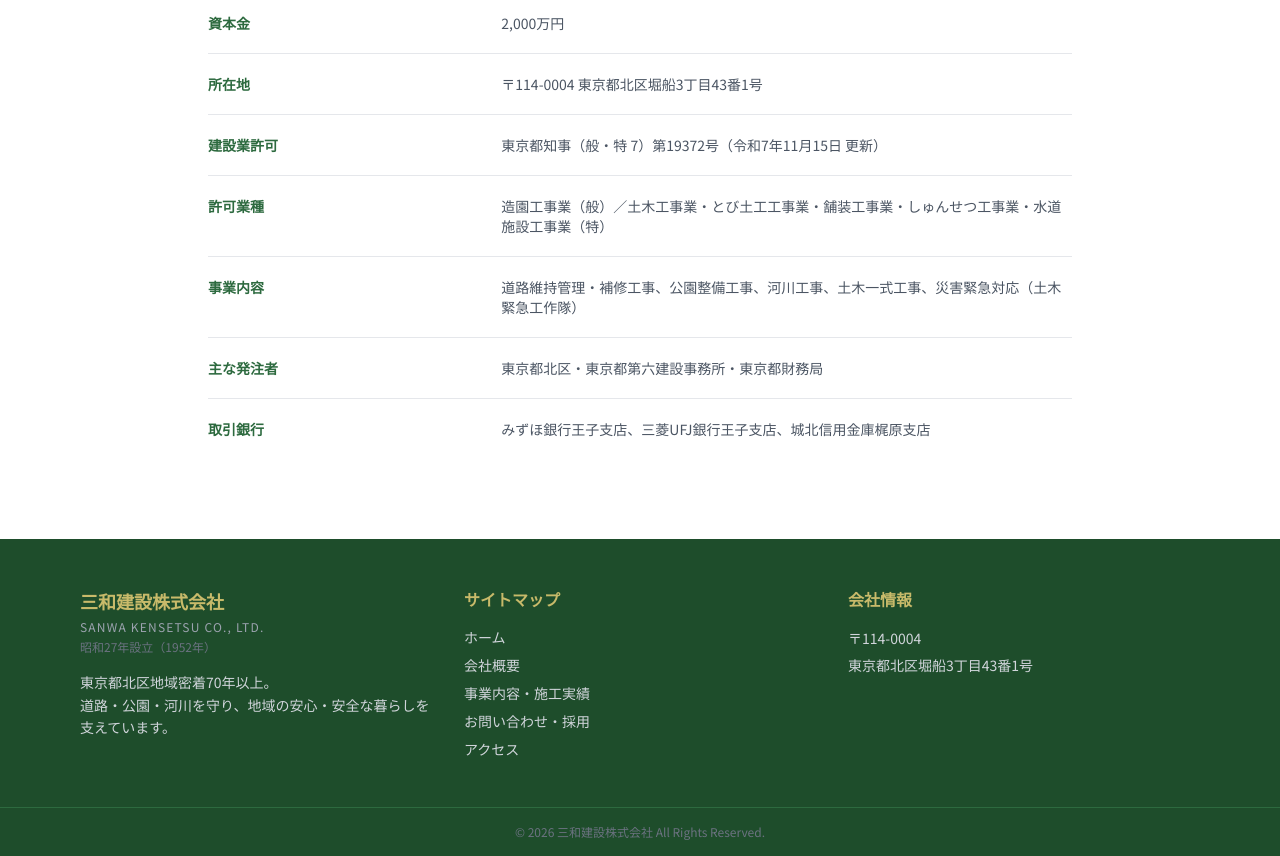
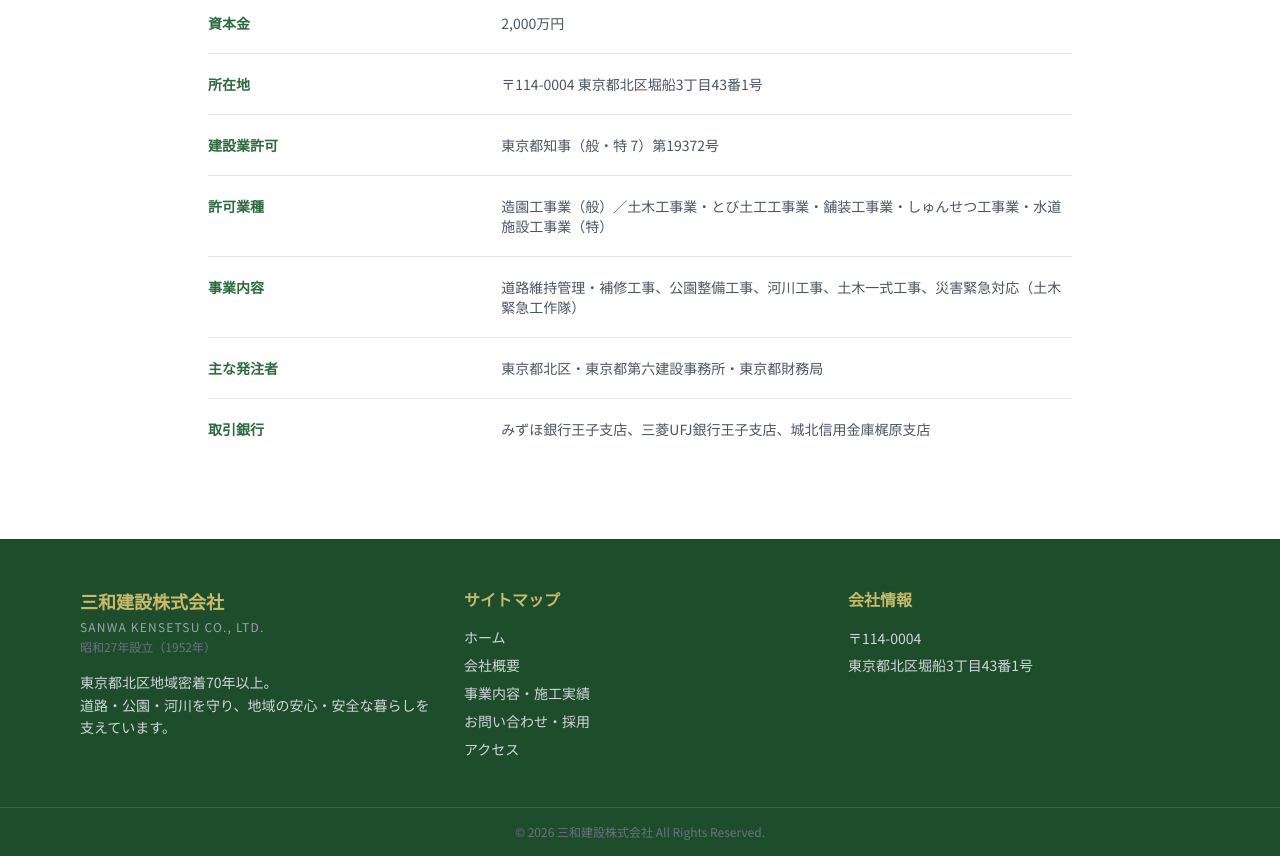
Before and after one commit to sanwakensetsu3030-lgtm/sanwa-kensetsu, a Next.js app: page /about in a window 1280 px wide. Shown: the part 2140-2996 px from the top of the page. Built offline with nearby package versions, Linux system fonts and the light colour scheme.

Commit message:
建設業許可の更新日表記を削除

```diff
--- a/app/about/page.tsx
+++ b/app/about/page.tsx
@@ -15,7 +15,7 @@ const companyInfo = [
   { label: "設立", value: "昭和27年（1952年）3月24日" },
   { label: "資本金", value: "2,000万円" },
   { label: "所在地", value: "〒114-0004 東京都北区堀船3丁目43番1号" },
-  { label: "建設業許可", value: "東京都知事（般・特 7）第19372号（令和7年11月15日 更新）" },
+  { label: "建設業許可", value: "東京都知事（般・特 7）第19372号" },
   { label: "許可業種", value: "造園工事業（般）／土木工事業・とび土工工事業・舗装工事業・しゅんせつ工事業・水道施設工事業（特）" },
   { label: "事業内容", value: "道路維持管理・補修工事、公園整備工事、河川工事、土木一式工事、災害緊急対応（土木緊急工作隊）" },
   { label: "主な発注者", value: "東京都北区・東京都第六建設事務所・東京都財務局" },
```
